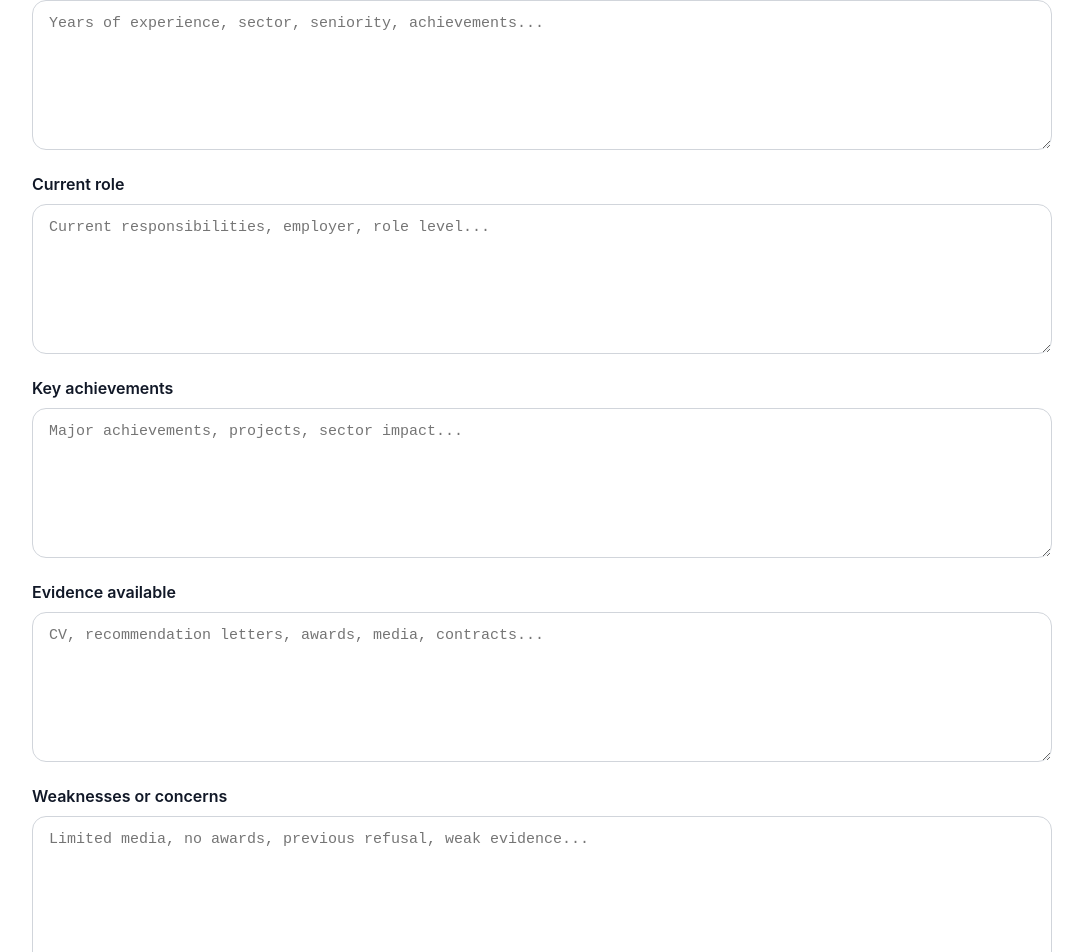
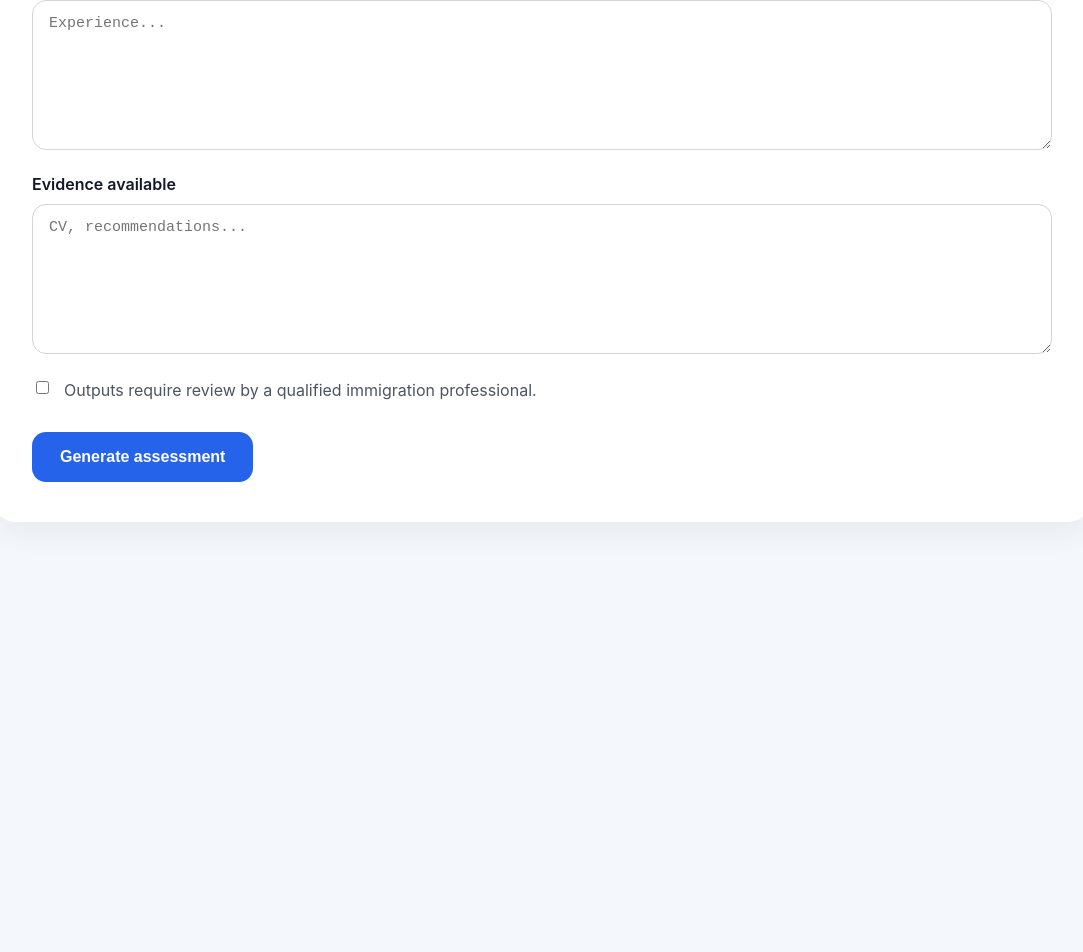
Before and after one commit to imona-si/lexvisa-ai, a Next.js app: page /assessment in a window 1280 px wide. Shown: the part 497-1449 px from the top of the page, without its empty margins (98-1181 px from the left). After the commit the page ends 1099 px from the top, so only its background shows below. Built offline with nearby package versions, Linux system fonts and the light colour scheme.

Commit message:
Update assessment.js

```diff
--- a/pages/assessment.js
+++ b/pages/assessment.js
@@ -1,4 +1,37 @@
+import { useState } from "react";
+
 export default function Assessment() {
+  const [result, setResult] = useState("");
+
+  function generateAssessment() {
+    setResult(`
+Global Talent Assessment Result
+
+Recommended Route:
+Exceptional Promise
+
+Strengths:
+• Strong legal and immigration background
+• Experience in AI and LegalTech
+• International client exposure
+• Evidence of innovation and sector contribution
+
+Risks:
+• Limited major media recognition
+• Need stronger public profile
+• More external recommendation evidence needed
+
+Recommended Next Steps:
+• Publish thought leadership articles
+• Speak at conferences
+• Strengthen LinkedIn visibility
+• Collect additional recommendation letters
+
+Overall Potential:
+High potential for UK Global Talent progression with structured evidence strategy.
+    `);
+  }
+
   return (
     <main className="assessmentPage">
       <a className="backLink" href="/">← LexVisa AI</a>
@@ -28,9 +61,6 @@ export default function Assessment() {
             Field
             <select>
               <option>Digital Technology</option>
-              <option>Academia or Research</option>
-              <option>Arts and Culture</option>
-              <option>Not sure</option>
             </select>
           </label>
 
@@ -38,49 +68,41 @@ export default function Assessment() {
             Route preference
             <select>
               <option>Not sure</option>
-              <option>Exceptional Talent</option>
-              <option>Exceptional Promise</option>
             </select>
           </label>
         </div>
 
         <label>
           Professional experience
-          <textarea placeholder="Years of experience, sector, seniority, achievements..." />
-        </label>
-
-        <label>
-          Current role
-          <textarea placeholder="Current responsibilities, employer, role level..." />
-        </label>
-
-        <label>
-          Key achievements
-          <textarea placeholder="Major achievements, projects, sector impact..." />
+          <textarea placeholder="Experience..." />
         </label>
 
         <label>
           Evidence available
-          <textarea placeholder="CV, recommendation letters, awards, media, contracts..." />
-        </label>
-
-        <label>
-          Weaknesses or concerns
-          <textarea placeholder="Limited media, no awards, previous refusal, weak evidence..." />
+          <textarea placeholder="CV, recommendations..." />
         </label>
 
         <div className="consentBox">
           <input type="checkbox" />
           <p>
-            I understand that LexVisa AI does not provide legal advice or
-            immigration representation. Outputs require review by a qualified
-            immigration professional.
+            Outputs require review by a qualified immigration professional.
           </p>
         </div>
 
-        <button type="button" className="submitButton">
+        <button
+          type="button"
+          className="submitButton"
+          onClick={generateAssessment}
+        >
           Generate assessment
         </button>
+
+        {result && (
+          <div className="resultBox">
+            <h2>Assessment Result</h2>
+            <pre>{result}</pre>
+          </div>
+        )}
       </form>
     </main>
   );
```
